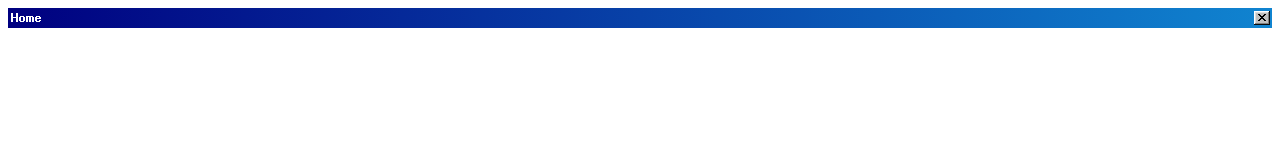
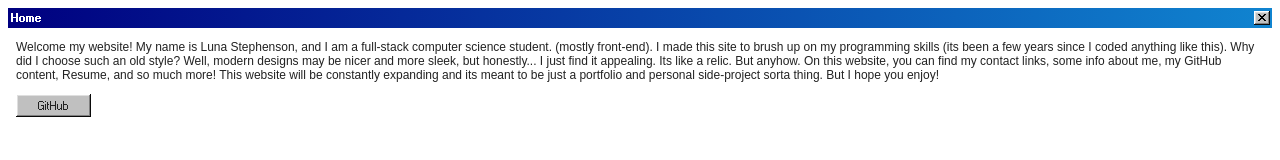
Before and after one commit to Muab-Dib/Muab-Dib.github.io, a plain HTML site: page index.html in a window 1280 px wide. Drawn offline with nearby package versions, Linux system fonts and the light colour scheme.

Commit message:
Update index.html

```diff
--- a/index.html
+++ b/index.html
@@ -8,5 +8,11 @@
 				<button aria-label="Close"></button>
 			</div>
 		</div>
+		<div class="window-body">
+			<p>Welcome my website! My name is Luna Stephenson, and I am a full-stack computer science student. (mostly front-end). I made this site to brush up on my programming skills (its been a few years since I coded anything like this). Why did I choose such an old style? Well, modern designs may be nicer and more sleek, but honestly... I just find it appealing. Its like a relic.
+
+			But anyhow. On this website, you can find my contact links, some info about me, my GitHub content, Resume, and so much more! This website will be constantly expanding and its meant to be just a portfolio and personal side-project sorta thing. But I hope you enjoy!</p>
+			<button onclick="window.location.href='https://github.com/Muab-Dib';">GitHub</button>
+		</div>
 	</body>
 </html>
```
